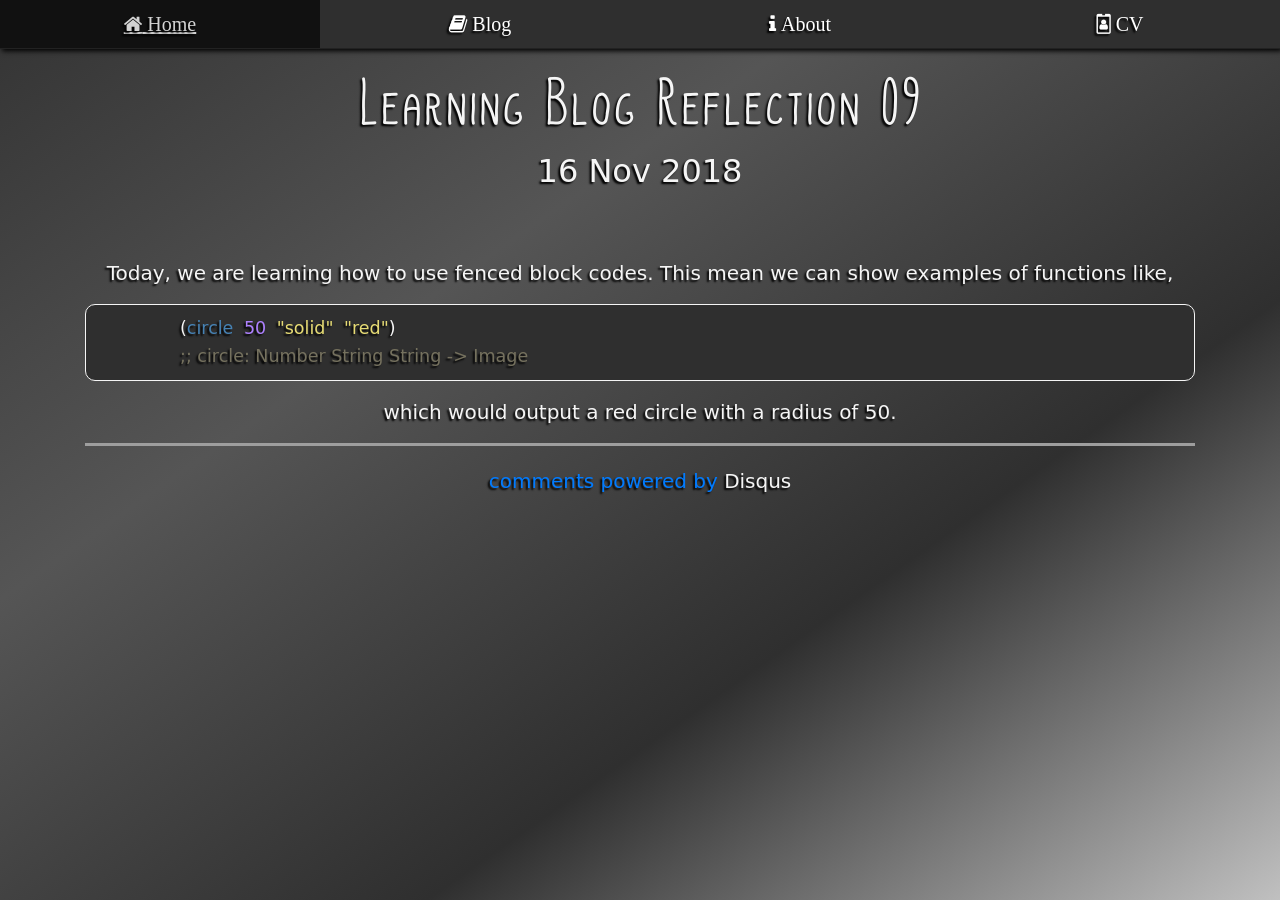
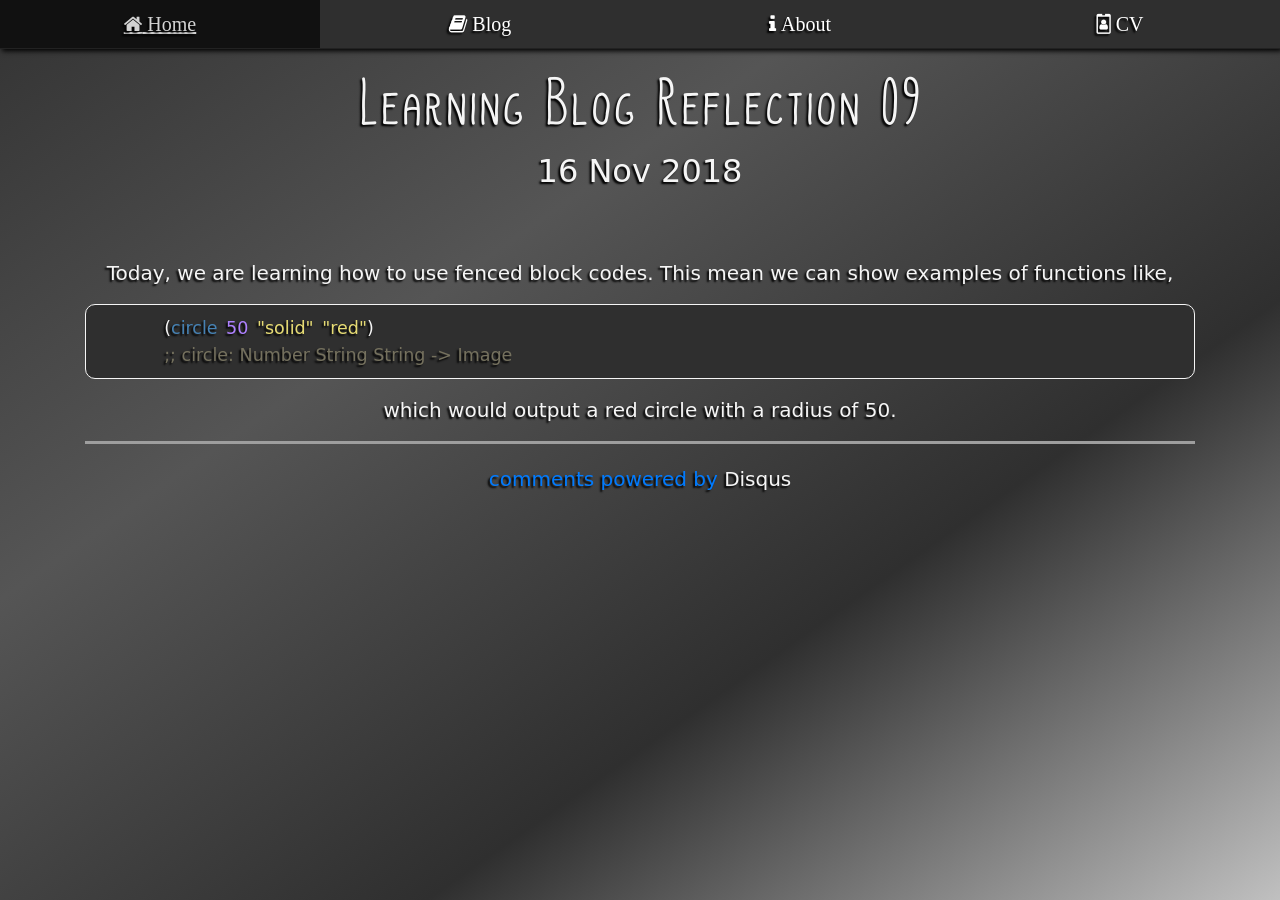
Before and after one commit to lemueldls/lemueld6200.github.io, a Jekyll site: the page built from _posts/2018-11-16-learning-blog-reflection-09.md, in a window 1280 px wide. Built offline with Jekyll 4.4.1, drawn with Linux system fonts in a browser that asks for light colours; comment, search, counter and statistics services are not loaded; grey boxes are pictures that could not be loaded.

Commit message:
Update theme.css

```diff
--- a/css/theme.css
+++ b/css/theme.css
@@ -12,7 +12,7 @@ code {
     text-shadow: none;
     text-align: left;
     border: thin solid whitesmoke;
-    font-family: Lucidatypewriter, monospace !important;
+    font-family: monospace !important;
 }
 .o { /* Operators */
     color: #F92672;
```
